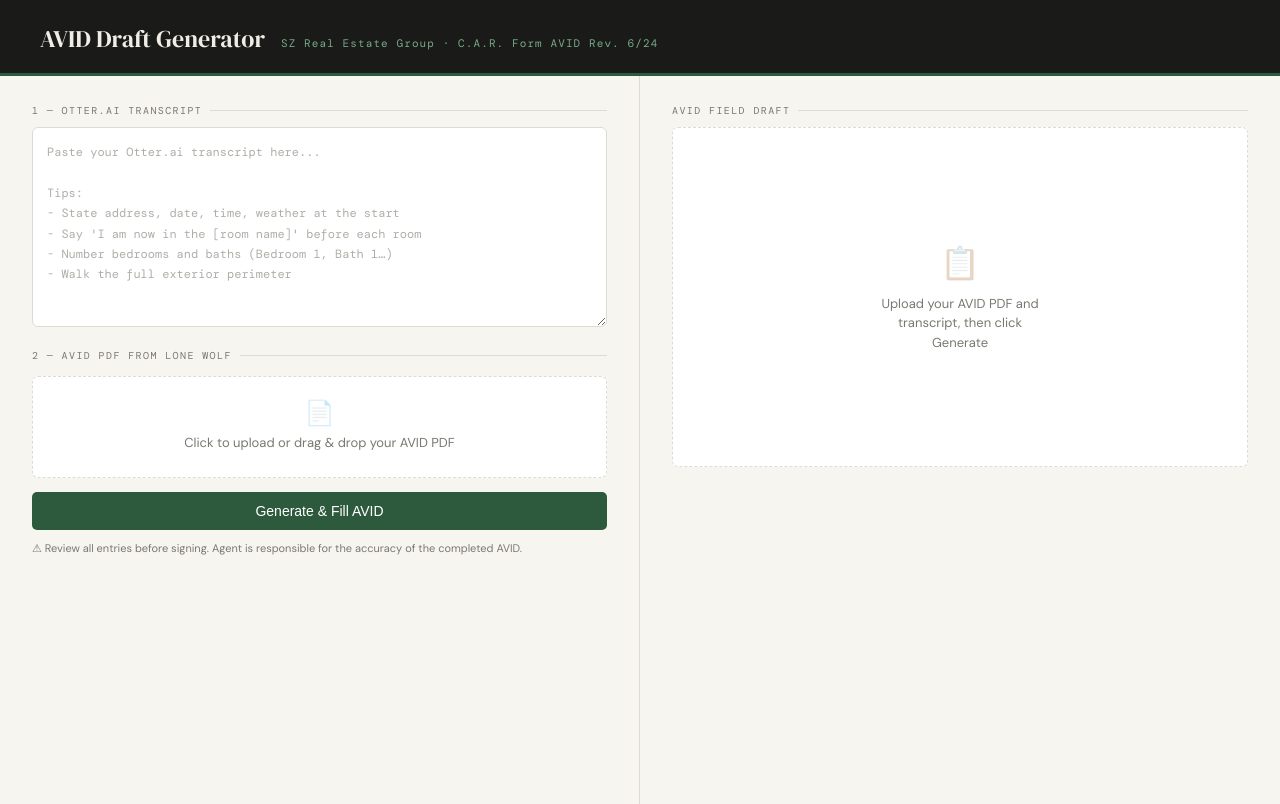
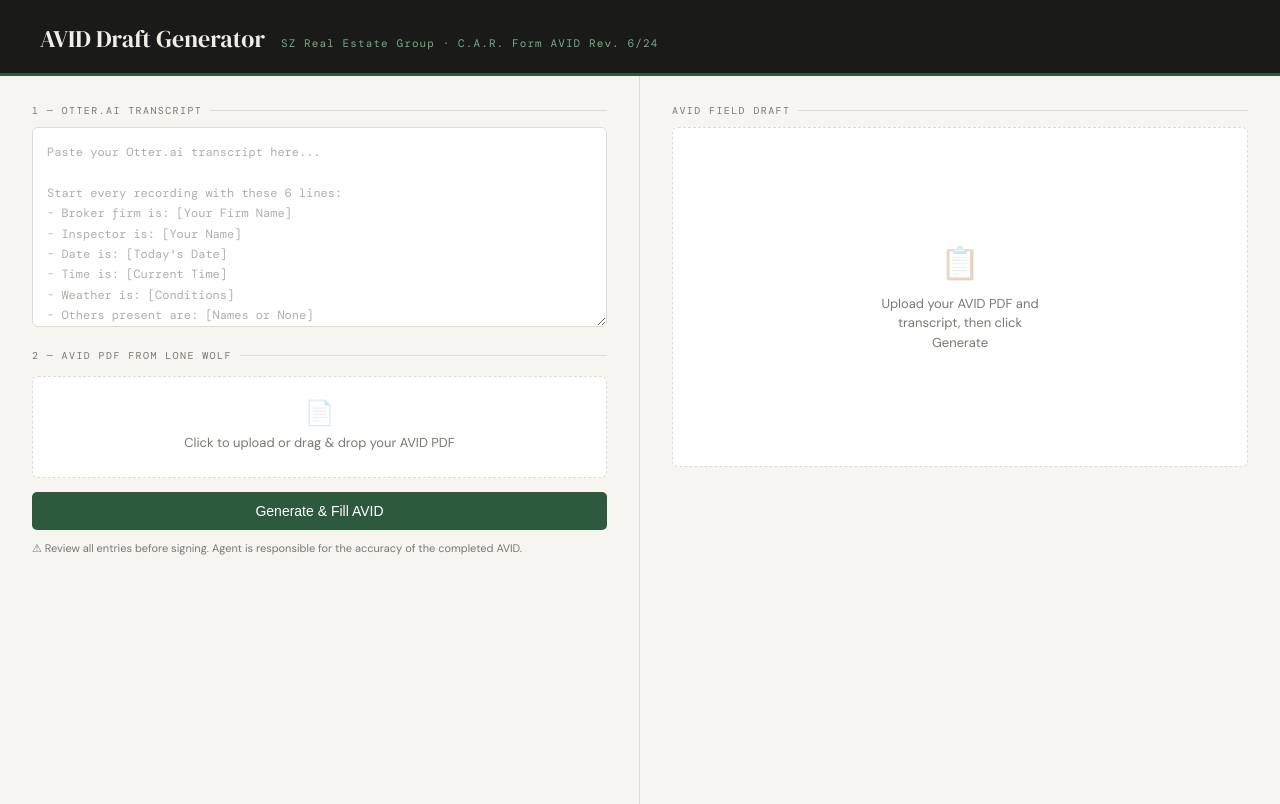
Before and after one commit to szieour-ctrl/avid-tool, a website: page public/index.html in a window 1280 px wide. Drawn offline with nearby package versions, Linux system fonts and the light colour scheme.

Commit message:
Update index.html

```diff
--- a/public/index.html
+++ b/public/index.html
@@ -73,11 +73,22 @@
     <div class="pane-label">1 — Otter.ai transcript</div>
     <textarea id="transcript" placeholder="Paste your Otter.ai transcript here...
 
-Tips:
-- State address, date, time, weather at the start
-- Say 'I am now in the [room name]' before each room
-- Number bedrooms and baths (Bedroom 1, Bath 1…)
-- Walk the full exterior perimeter"></textarea>
+Start every recording with these 6 lines:
+- Broker firm is: [Your Firm Name]
+- Inspector is: [Your Name]
+- Date is: [Today's Date]
+- Time is: [Current Time]
+- Weather is: [Conditions]
+- Others present are: [Names or None]
+
+Then announce each room:
+- I am now in the Entry...
+- I am now in the Living Room...
+- I am now in Bedroom 1...
+- I am now in Bath 1...
+- I am now at the Exterior...
+
+Property address and buyer/seller come from Lone Wolf automatically."></textarea>
     <div class="pane-label" style="margin-top:18px">2 — AVID PDF from Lone Wolf</div>
     <div class="upload-zone" id="dropZone" onclick="document.getElementById('pdfInput').click()">
       <input type="file" id="pdfInput" accept=".pdf" onchange="handleFile(this.files[0])">
```
